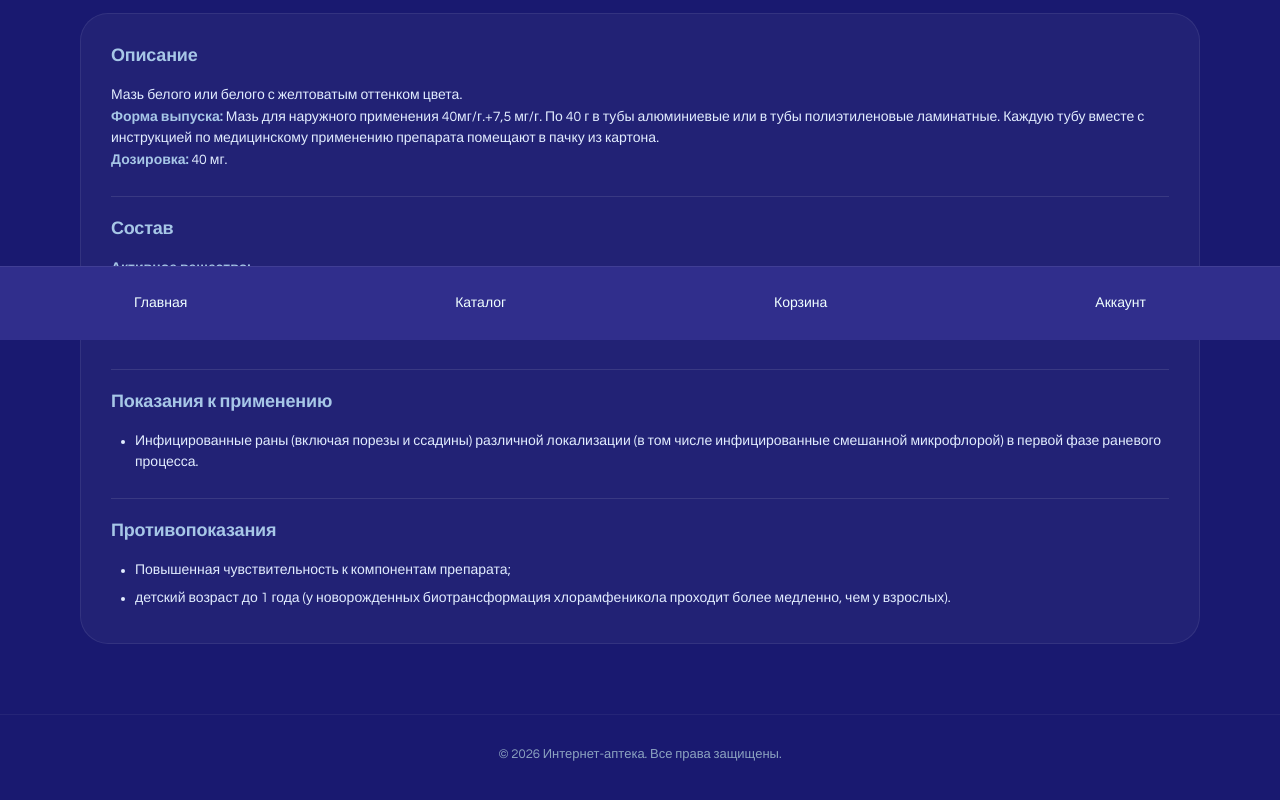
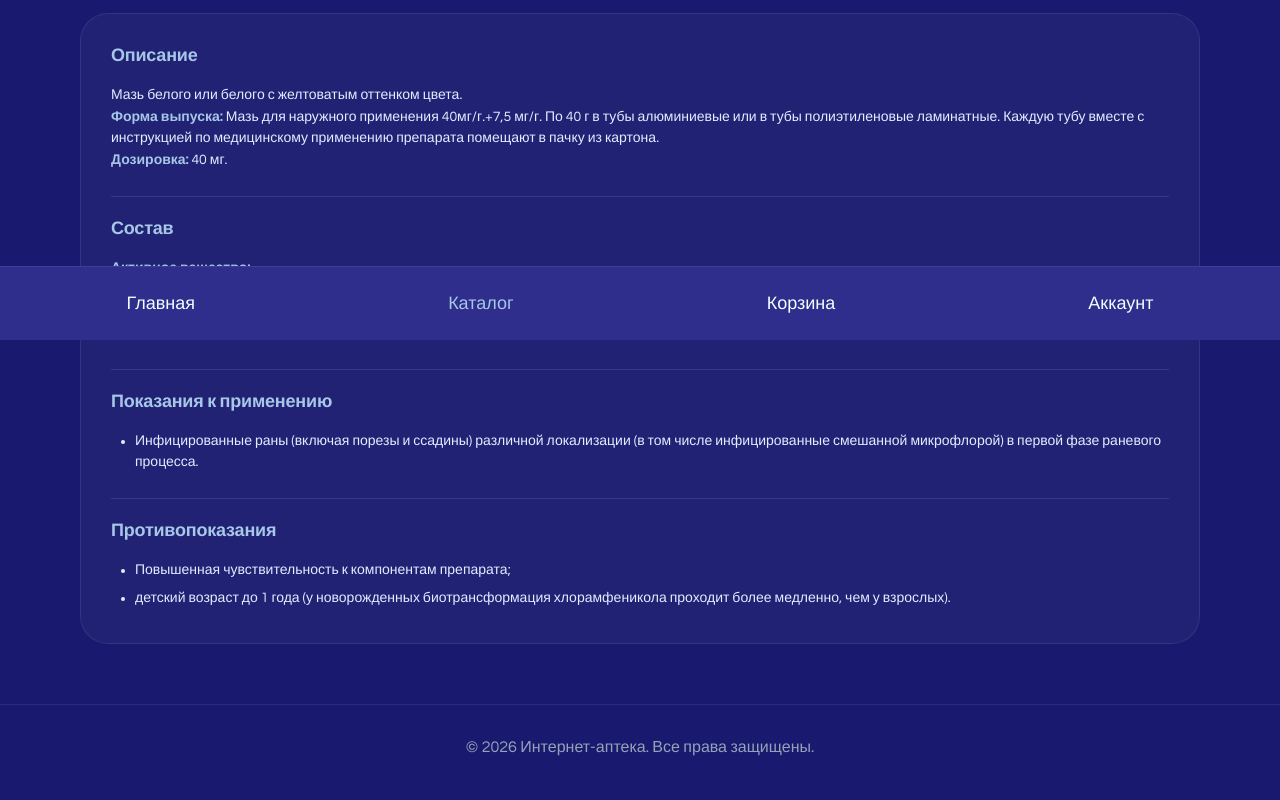
Before and after one commit to kleix5/Pharma_online, a plain HTML site: page левомеколь.html in a window 1280 px wide. Shown: the part 460-1260 px from the top of the page. Drawn offline with Linux system fonts and the light colour scheme.

Commit message:
Update левомеколь.html

```diff
--- a/левомеколь.html
+++ b/левомеколь.html
@@ -323,7 +323,7 @@
   height: 74px;
   background: #302E8C;
   backdrop-filter: blur(14px);
-      border-top: 1px solid rgba(255, 255, 255, 0.08);
+  border-top: 1px solid rgba(255,255,255,0.08);
   display: flex;
   justify-content: space-around;
   align-items: center;
@@ -334,25 +334,27 @@
   display: flex;
   flex-direction: column;
   align-items: center;
-      gap: 6px;
+  gap: 10px;
   color: #F0FFFF;
-      font-size: 14px;
-      transition: 0.2s;
+  font-size: 18px;
+  transition: 0.2s ease;
 }
 
 .bottom-nav__item:hover {
+  color: #F0FFFF;
   transform: translateY(-2px);
+}
+
+.bottom-nav__item.active {
   color: #A7C7E7;
 }
-
     /* футер */
     .footer {
+      padding: 30px 0;
+      color: #94a3b8;
       text-align: center;
-      font-size: 13px;
-      color: #8ca3c0;
-      padding: 30px 0 25px;
-      border-top: 1px solid rgba(255, 255, 255, 0.05);
-      margin-top: 40px;
+      border-top: 1px solid rgba(255, 255, 255, 0.08);
+      margin-top: 30px;
     }
 
     /* Дополнительное центрирование для больших экранов:
@@ -493,17 +495,17 @@
 
 <!-- Нижнее меню (без эмодзи) -->
   <nav class="bottom-nav">
-  <a href="#" class="bottom-nav__item">
-    <span>Главная</span>
+    <a href="/index.html" class="bottom-nav__item">
+      <span class="bottom-nav__text">Главная</span>
+    </a>
+    <a href="/catalog.html" class="bottom-nav__item active">
+      <span class="bottom-nav__text">Каталог</span>
+    </a>
+    <a href="/cart.html" class="bottom-nav__item">
+      <span class="bottom-nav__text">Корзина</span>
     </a>
     <a href="#" class="bottom-nav__item">
-    <span>Каталог</span>
-  </a>
-  <a href="#" class="bottom-nav__item">
-    <span>Корзина</span>
-  </a>
-  <a href="#" class="bottom-nav__item">
-    <span>Аккаунт</span>
+      <span class="bottom-nav__text">Аккаунт</span>
     </a>
   </nav>
 
```
Lines whose indentation alone changed are shown as unchanged.
